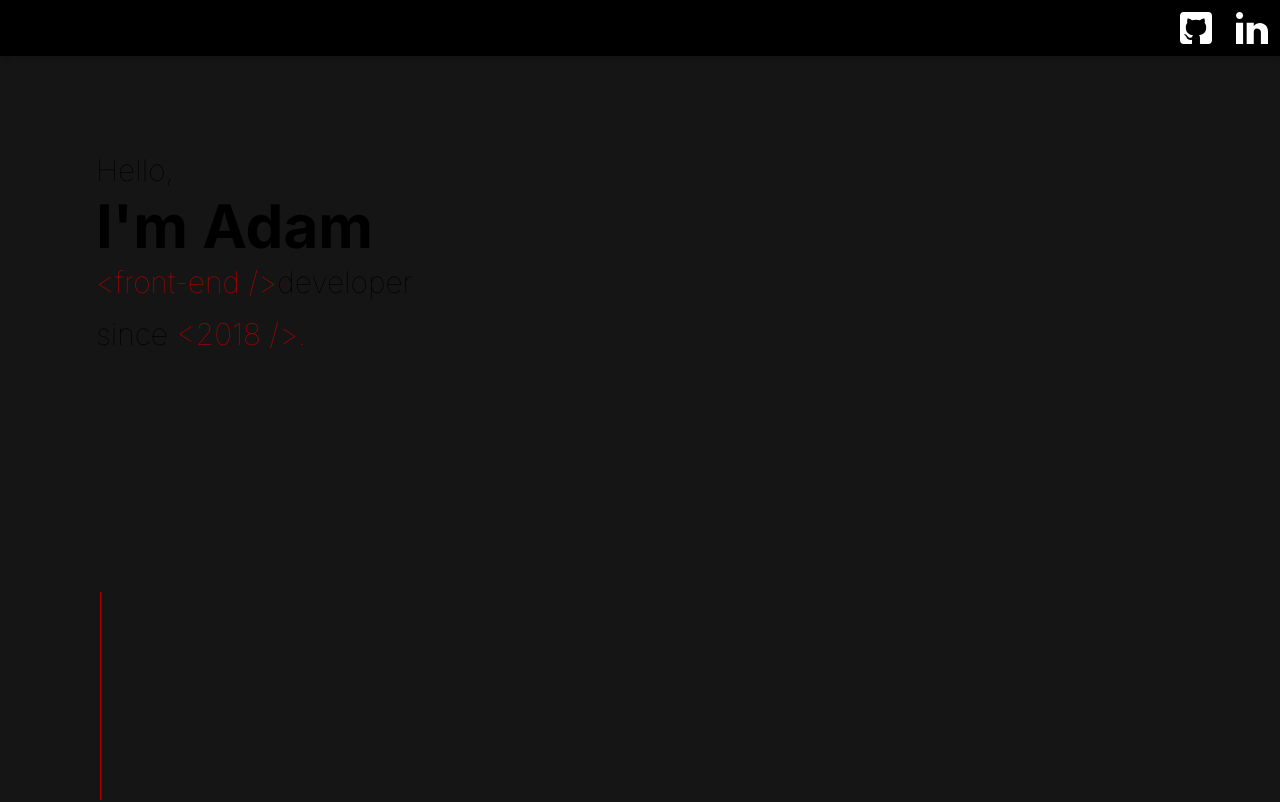
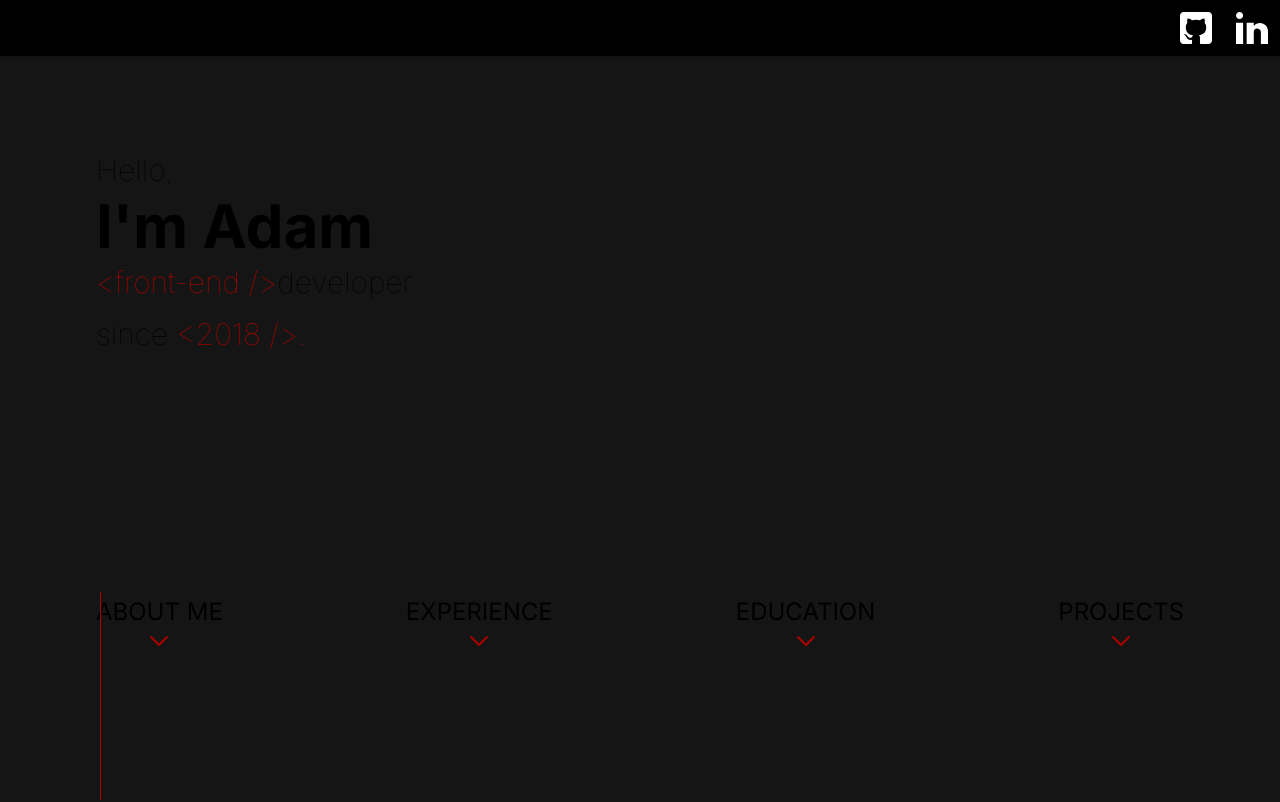
Before and after one commit to vincer0/apdev-pl, a Next.js app: page / in a window 1280 px wide. Shown: the top 802 px of the page. Built offline with nearby package versions, Linux system fonts and the light colour scheme.

Commit message:
create menu basically

```diff
--- a/app/globals.css
+++ b/app/globals.css
@@ -1,6 +1,15 @@
 @tailwind base;
 @tailwind components;
 @tailwind utilities;
+
+@keyframes scaleText {
+  0% {
+    transform: scale(1);
+  }
+  100% {
+    transform: scale(1.2);
+  }
+}
 
 :root {
   --foreground-rgb: 0, 0, 0;
@@ -17,13 +26,22 @@
   }
 }
 
+html {
+  scroll-behavior: smooth;
+}
+
 body {
   color: rgb(var(--foreground-rgb));
   background-color: var(--apd-main-bg);
 }
 
-.apd-main {
+.apd-hero {
   height: calc(100dvh - 56px);
+}
+
+.bouncy-link:hover {
+  animation: scaleText 0.2s;
+  animation-fill-mode: forwards;
 }
 
 @layer utilities {
--- a/app/layout.tsx
+++ b/app/layout.tsx
@@ -1,5 +1,6 @@
 import type { Metadata } from "next";
 import { inter } from "@/app/fonts";
+import "animate.css";
 import "./globals.css";
 
 export const metadata: Metadata = {
--- a/app/page.tsx
+++ b/app/page.tsx
@@ -5,6 +5,7 @@ export default function Home() {
       <Header />
       <Main>
         <HeroSection />
+        <div id="about-me">About Me</div>
       </Main>
       <SideMenu />
     </>
--- a/components/hero-section/index.tsx
+++ b/components/hero-section/index.tsx
@@ -1,6 +1,9 @@
+import Menu from "../menu";
+
 export default function HeroSection() {
   return (
-    <section>
+    <section className="apd-hero flex flex-col">
+      <div>
         <p className="text-xl sm:text-3xl font-thin">Hello,</p>
         <h1 className="text-3xl sm:text-6xl font-bold my-2">I'm Adam</h1>
         <h3 className="text-xl sm:text-3xl font-thin">
@@ -10,6 +13,8 @@ export default function HeroSection() {
         <h3 className="text-xl sm:text-3xl font-thin pt-4">
           since <span className="text-secondaryText">{`<2018 />`}.</span>
         </h3>
+      </div>
+      <Menu />
     </section>
   );
 }
--- /dev/null
+++ b/components/icons/chevron.tsx
@@ -0,0 +1,19 @@
+export default function Chevron() {
+  return (
+    <svg
+      width="24"
+      height="24"
+      viewBox="0 0 24 24"
+      fill="none"
+      xmlns="http://www.w3.org/2000/svg"
+    >
+      <path
+        d="M4 9L12 17L20 9"
+        stroke="#AD0000"
+        stroke-width="2"
+        stroke-linecap="round"
+        stroke-linejoin="round"
+      />
+    </svg>
+  );
+}
--- a/components/icons/index.ts
+++ b/components/icons/index.ts
@@ -1,4 +1,5 @@
 import Github from "./github";
 import LinkedIn from "./linkedin";
+import Chevron from "./chevron";
 
-export { Github, LinkedIn };
+export { Github, LinkedIn, Chevron };
--- /dev/null
+++ b/components/link-button/index.tsx
@@ -0,0 +1,21 @@
+import React from "react";
+import Link from "next/link";
+import { Chevron } from "../icons";
+
+interface IProps {
+  href: string;
+  label: string;
+}
+
+export default function LinkButton({ href, label }: IProps) {
+  return (
+    <Link href={href}>
+      <button className="bouncy-link">
+        <div className="flex flex-col justify-center items-center">
+          <span className="text-2xl uppercase">{label}</span>
+          <Chevron />
+        </div>
+      </button>
+    </Link>
+  );
+}
--- a/components/main/index.tsx
+++ b/components/main/index.tsx
@@ -5,7 +5,7 @@ interface IProps {
 }
 export default function Main({ children }: IProps) {
   return (
-    <main className="p-4 sm:p-24 max-w-screen-xl mx-auto apd-main">
+    <main className="p-4 sm:p-24 max-w-screen-xl mx-auto">
       <>{children}</>
     </main>
   );
--- /dev/null
+++ b/components/menu/index.tsx
@@ -0,0 +1,13 @@
+import { Chevron } from "../icons";
+import LinkButton from "../link-button";
+
+export default function Menu() {
+  return (
+    <div className="flex flex-grow items-center justify-between">
+      <LinkButton href="#about-me" label="About Me" />
+      <LinkButton href="#experience" label="Experience" />
+      <LinkButton href="#education" label="Education" />
+      <LinkButton href="#projects" label="Projects" />
+    </div>
+  );
+}
```
Lines whose indentation alone changed are shown as unchanged.
